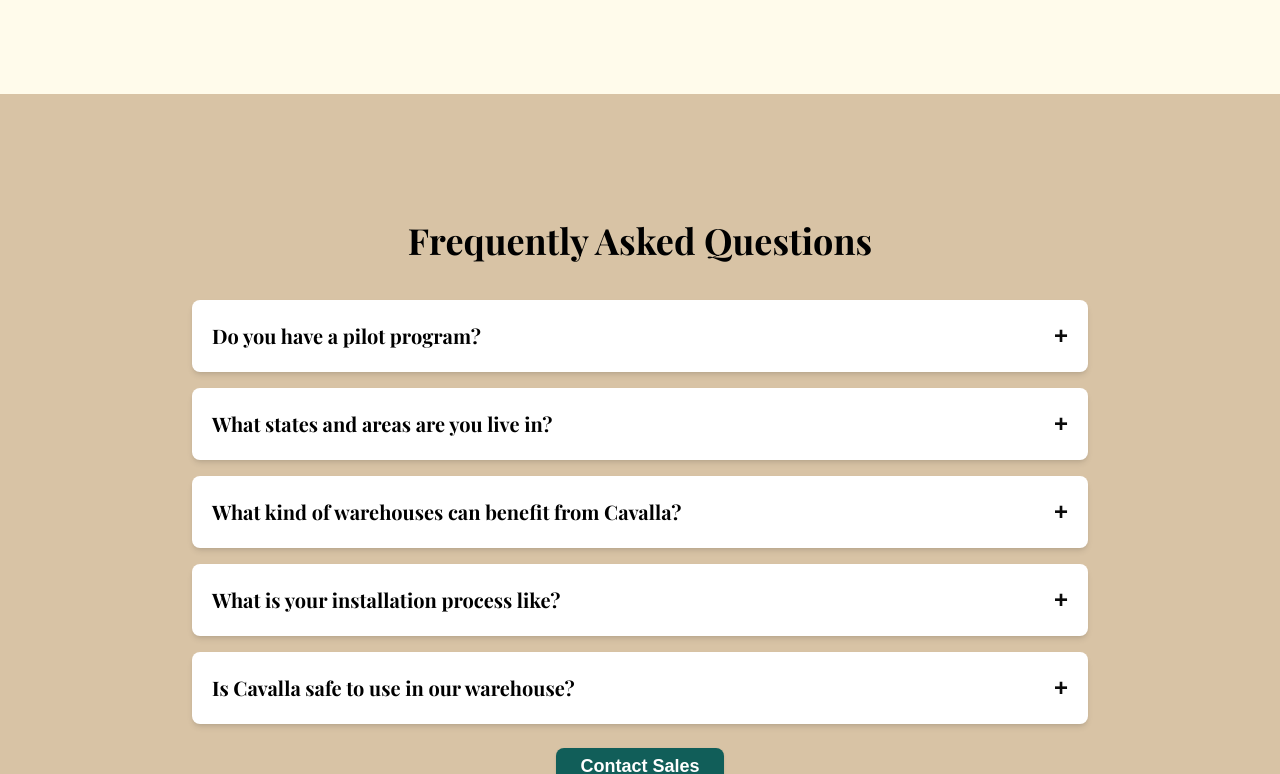
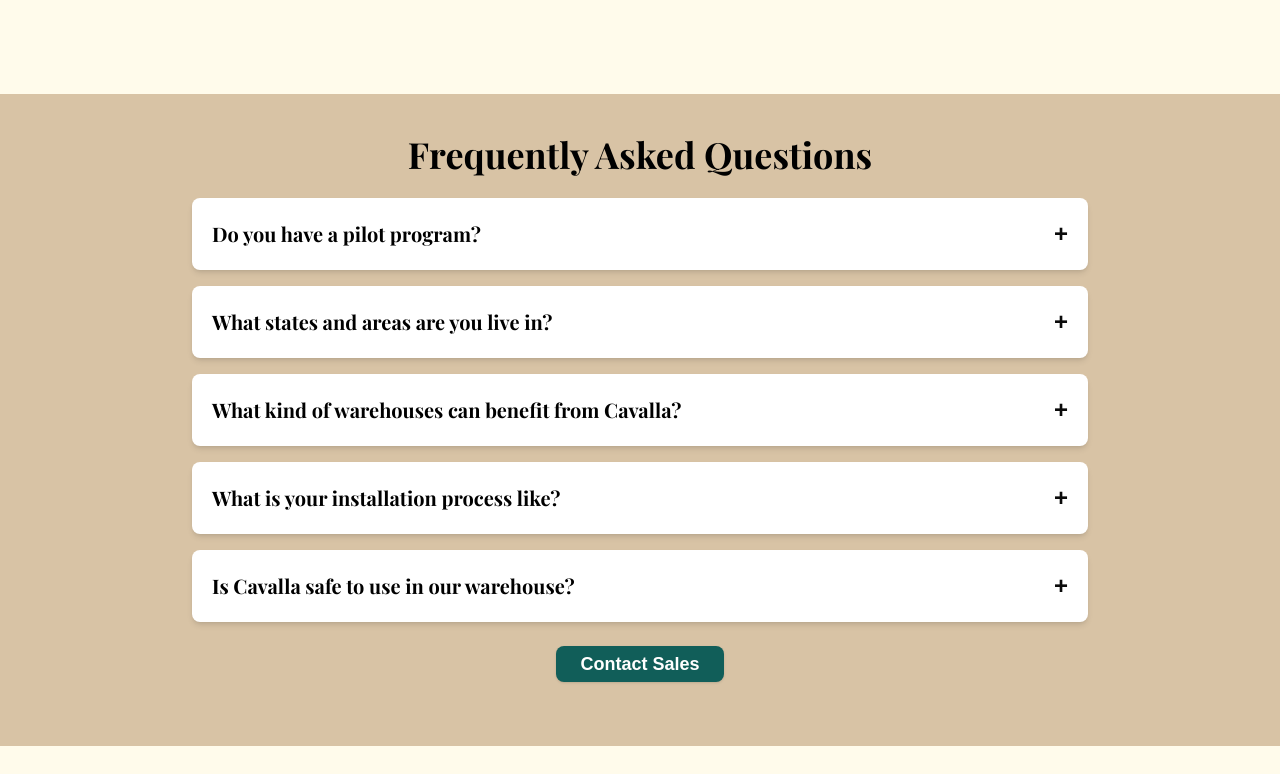
Before and after one commit to robonafisi/cavallalanding, a Next.js app: page / in a window 1280 px wide. Shown: the part 1566-2340 px from the top of the page. Built offline with nearby package versions, Linux system fonts and the light colour scheme.

Commit message:
Adding FAQ responsiveness

```diff
--- a/src/app/Components/faq.tsx
+++ b/src/app/Components/faq.tsx
@@ -9,7 +9,7 @@
   },
   {
     question: "What states and areas are you live in?",
-    answer: "We are currently focused on California. We expect to expand into 3 other states by the end of this year. We are open to priotitizing new states depending on the customer interest. Get in touch if you think your warehouse can benefit from our solution."
+    answer: "We are currently focused on California. We expect to expand into 3 other states by the end of this year. We are open to prioritizing new states depending on the customer interest. Get in touch if you think your warehouse can benefit from our solution."
   },
   {
     question: "What kind of warehouses can benefit from Cavalla?",
@@ -17,11 +17,11 @@
   },
   {
     question: "What is your installation process like?",
-    answer: "Our installation process is designed to be flexible and seamless. We can integrate with your existing forklifts, equipping them with our autonomous technology to minimize disruptions and costs. Alternatively, we offer a forklift swap, providing new autonomous forklifts tailored to your warehouse needs. Durnig the installation process we will have a team of remote operators that will be monitoring the system. We will be able to remotely fix any issues that arise and fit right into your existing workflows."
+    answer: "Our installation process is designed to be flexible and seamless. We can integrate with your existing forklifts, equipping them with our autonomous technology to minimize disruptions and costs. Alternatively, we offer a forklift swap, providing new autonomous forklifts tailored to your warehouse needs. During the installation process, we will have a team of remote operators that will be monitoring the system. We will be able to remotely fix any issues that arise and fit right into your existing workflows."
   },
   {
     question: "Is Cavalla safe to use in our warehouse?",
-    answer: "The short answer is yes. The long answer is that we have multiple layers of safety systems. Each layer has a great chance of preventing an accident. All together they make it almost impossible to have an accident. We are insured by top robotics insurer and pride ourselves in not having a single accident so far in our journey."
+    answer: "The short answer is yes. The long answer is that we have multiple layers of safety systems. Each layer has a great chance of preventing an accident. Altogether, they make it almost impossible to have an accident. We are insured by top robotics insurers and pride ourselves on not having a single accident so far in our journey."
   },
 ];
 
@@ -33,11 +33,10 @@
   };
 
   return (
-    <div className="w-screen h-screen flex flex-col items-center justify-center">
-      <div className='py-10'>
-      <h1 className="text-4xl font-bold text-black text-center font-playfair">Frequently Asked Questions</h1>
-      </div>
-      <div className="w-4/5 max-w-4xl flex flex-col gap-4">
+    <div className="w-full py-10 flex flex-col items-center">
+      <h1 className="text-4xl font-bold text-black text-center font-playfair mb-6">Frequently Asked Questions</h1>
+
+      <div className="w-11/12 md:w-4/5 max-w-4xl flex flex-col gap-4">
         {faqData.map((item, index) => (
           <div key={index} className="bg-white rounded-lg shadow-md p-5 cursor-pointer w-full">
             <div className="flex justify-between items-center" onClick={() => toggleAnswer(index)}>
```
